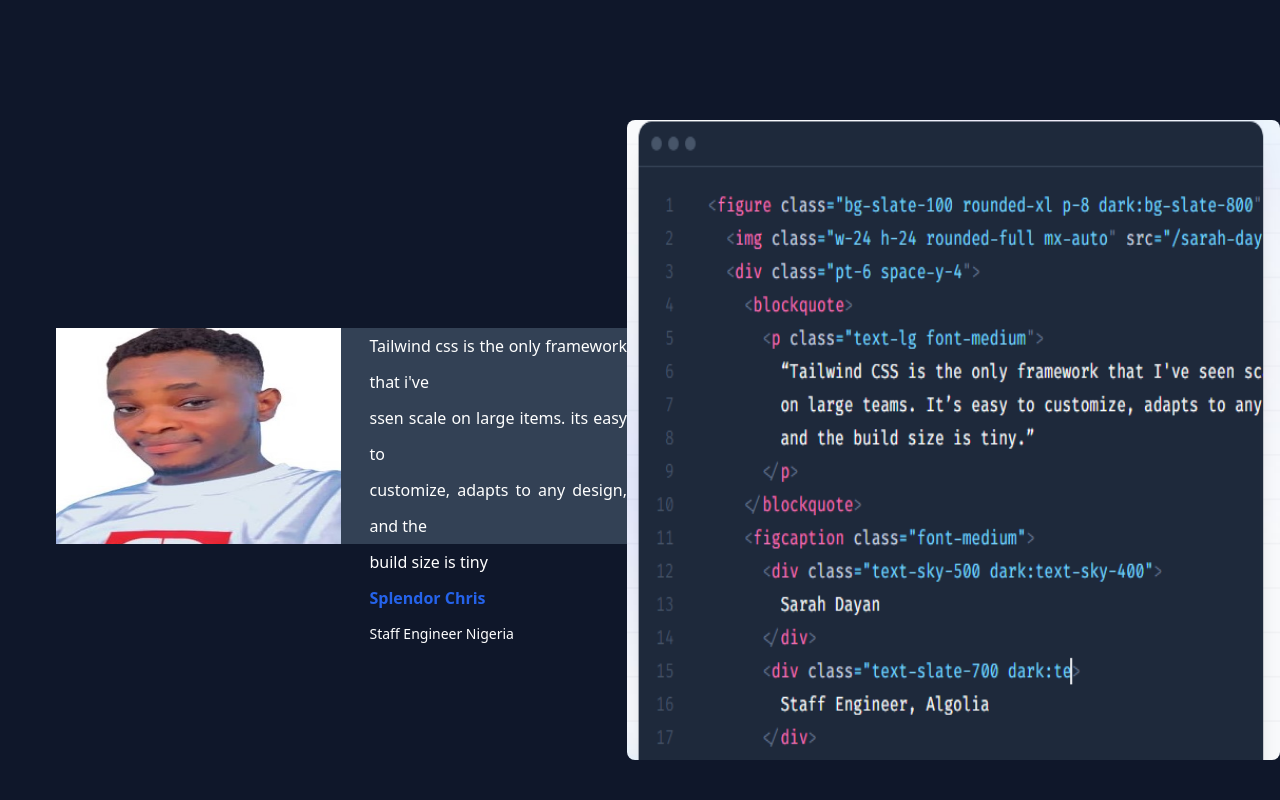
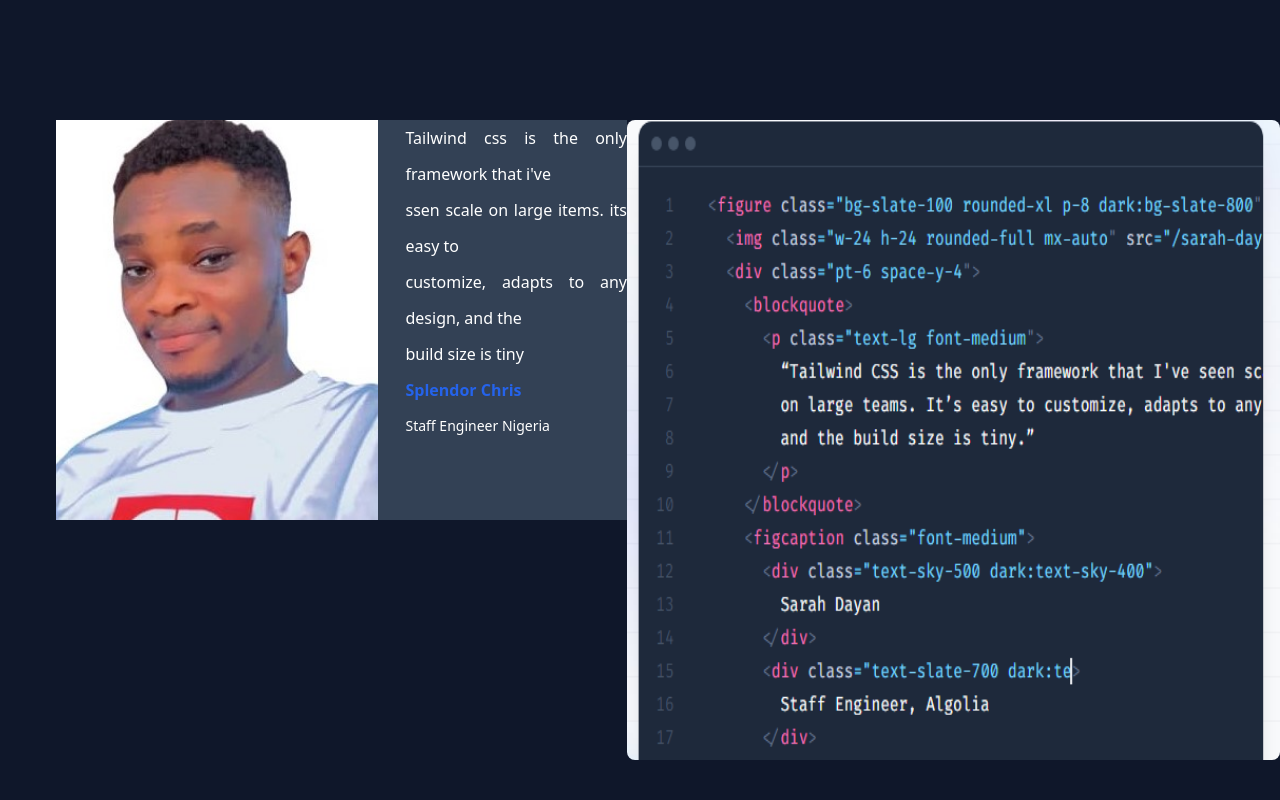
Before and after one commit to Splendorchris3/lasttailwind, a plain HTML site: page index.html in a window 1280 px wide. Shown: the part 680-1480 px from the top of the page. Drawn offline with nearby package versions, Linux system fonts and the light colour scheme.

Commit message:
second commit

```diff
--- a/index.html
+++ b/index.html
@@ -65,8 +65,8 @@
       </div>
     </section>
 
-    <section class="bg-slate-900 h-max md:flex justify-between">
-      <div class="md:flex mt-52 bg-slate-900">
+    <section class="bg-slate-900 h-screen md:flex justify-between">
+      <div class="md:flex bg-slate-900">
         <img
           src="gggggg.jpg"
           alt="bongo"
```
